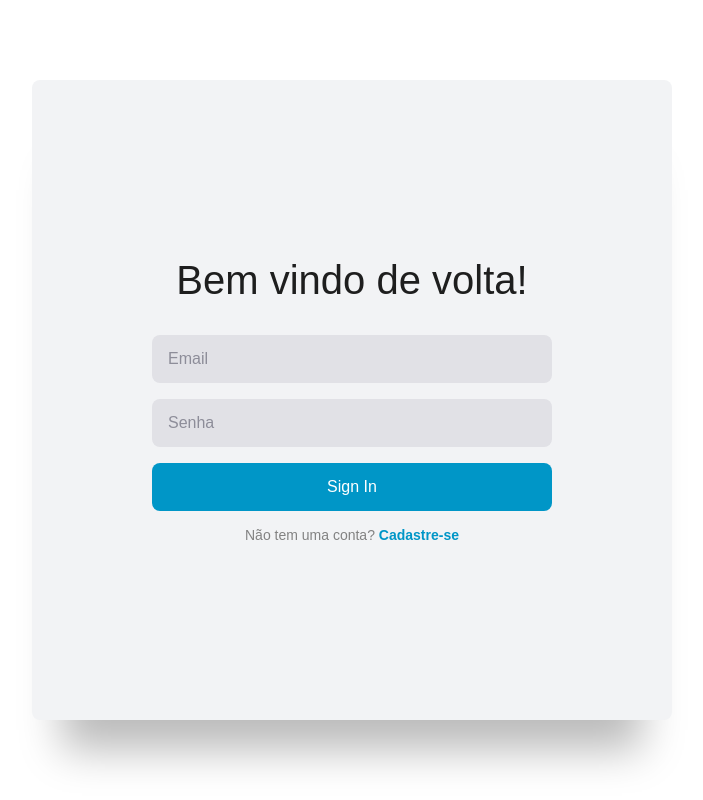
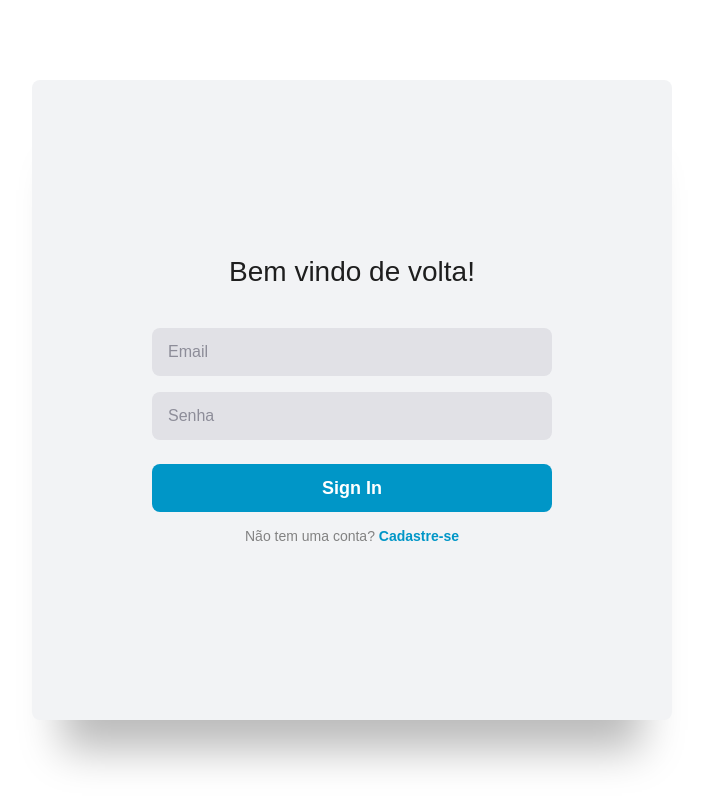
Before and after one commit to iamjunioru/Aluga-CE_web, a React (Vite) app: page /signIn in a window 1280 px wide. Shown: the whole page, without its empty margins (288-991 px from the left). Built offline with nearby package versions, Linux system fonts and the light colour scheme; no server answers.

Commit message:
style: SignIn e SignUp change style

```diff
--- a/src/pages/SignIn/styled.ts
+++ b/src/pages/SignIn/styled.ts
@@ -39,9 +39,10 @@ export const Form = styled.form`
   padding: 2rem;
 
   h1 {
-    margin-bottom: 1rem;
+    margin-bottom: 1.5rem;
     text-align: center;
     color: var(--text);
+    font-size: 1.75rem;
   }
 
   p.dont-have-account {
@@ -61,11 +62,18 @@ export const Button = styled.button`
   width: 100%;
   max-width: 400px;
   height: var(--input-button-height);
-  margin-top: 1rem;
+  margin-top: 1.5rem;
   border-radius: var(--border-radius);
   border: 0;
   background: var(--primary);
   color: var(--white);
-  font-size: 1rem;
-  font-weight: 500;
+  font-size: 1.125rem;
+  font-weight: 600;
+  transition: background-color 0.2s, filter 0.2s;
+
+  &:hover {
+    background-color: var(--secondary);
+    filter: brightness(1.1);
+  }
+};
 `;
```
